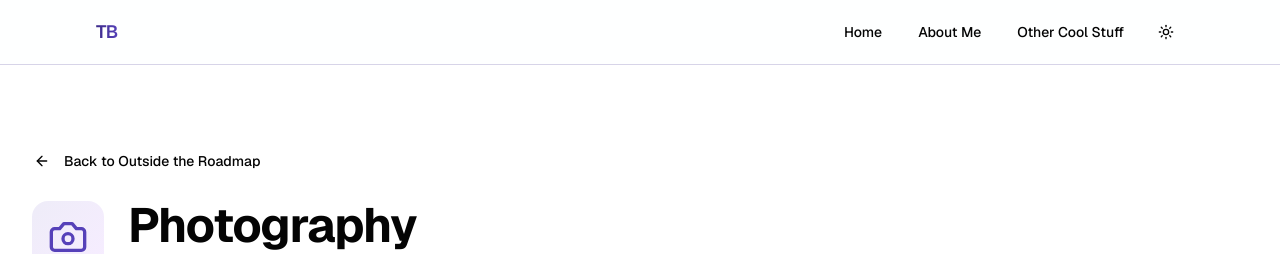
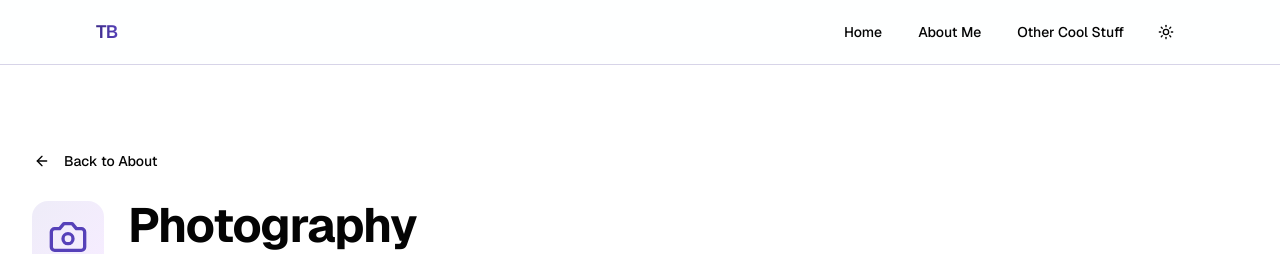
Before and after one commit to taylorbush35/tb-pm-portfolio, a Next.js app: page /about/photography in a window 1280 px wide. Shown: the top 254 px of the page. Built offline with nearby package versions, Linux system fonts and the light colour scheme.

Commit message:
Okay this is the actual link

```diff
--- a/app/about/photography/page.tsx
+++ b/app/about/photography/page.tsx
@@ -93,10 +93,10 @@ export default function PhotographyPage() {
 
       <div className="mx-auto max-w-7xl px-6 py-16 sm:px-8 sm:py-20">
         <div className="mb-12">
-          <Link href="/work#outside-the-roadmap">
+          <Link href="/about">
             <Button variant="ghost" size="sm" className="mb-6 -ml-2">
               <ArrowLeft className="mr-2 size-4" />
-              Back to Outside the Roadmap
+              Back to About
             </Button>
           </Link>
 
```
